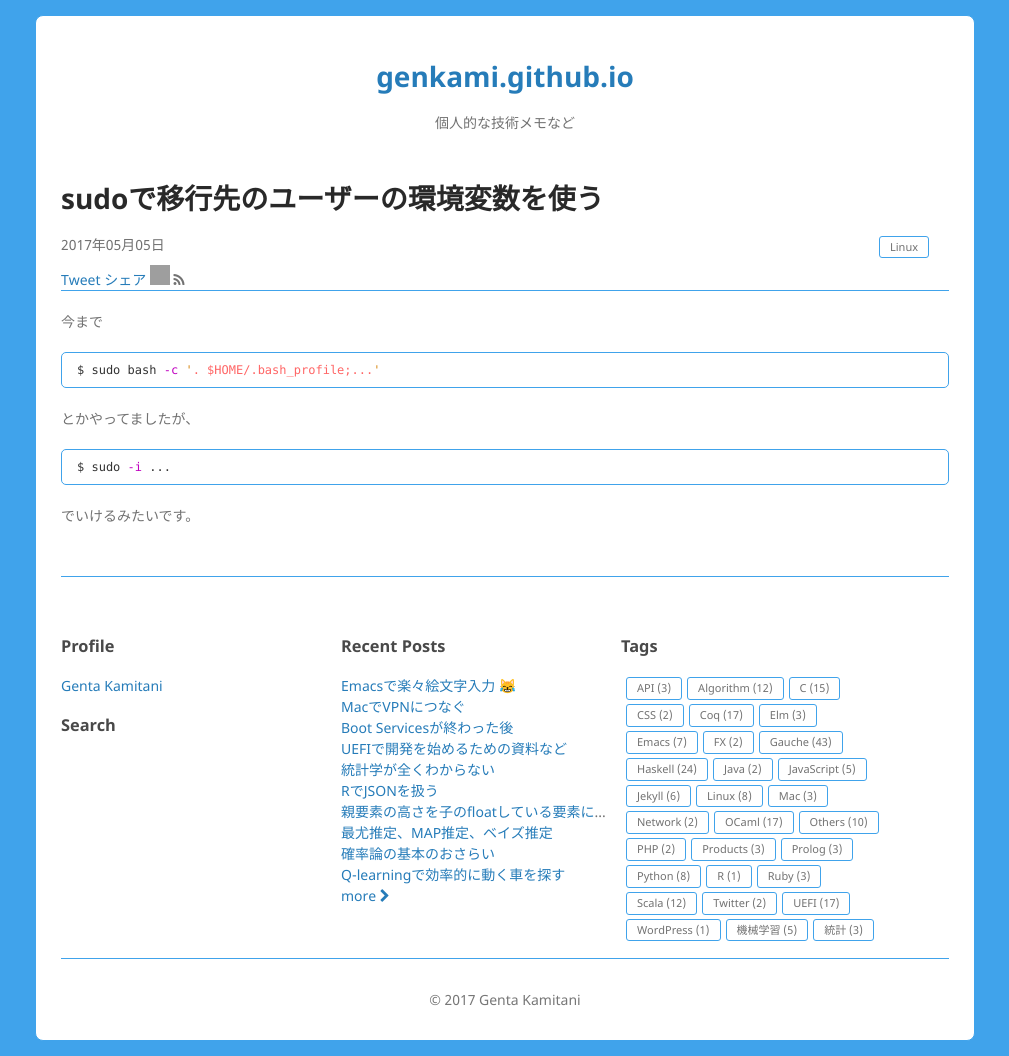
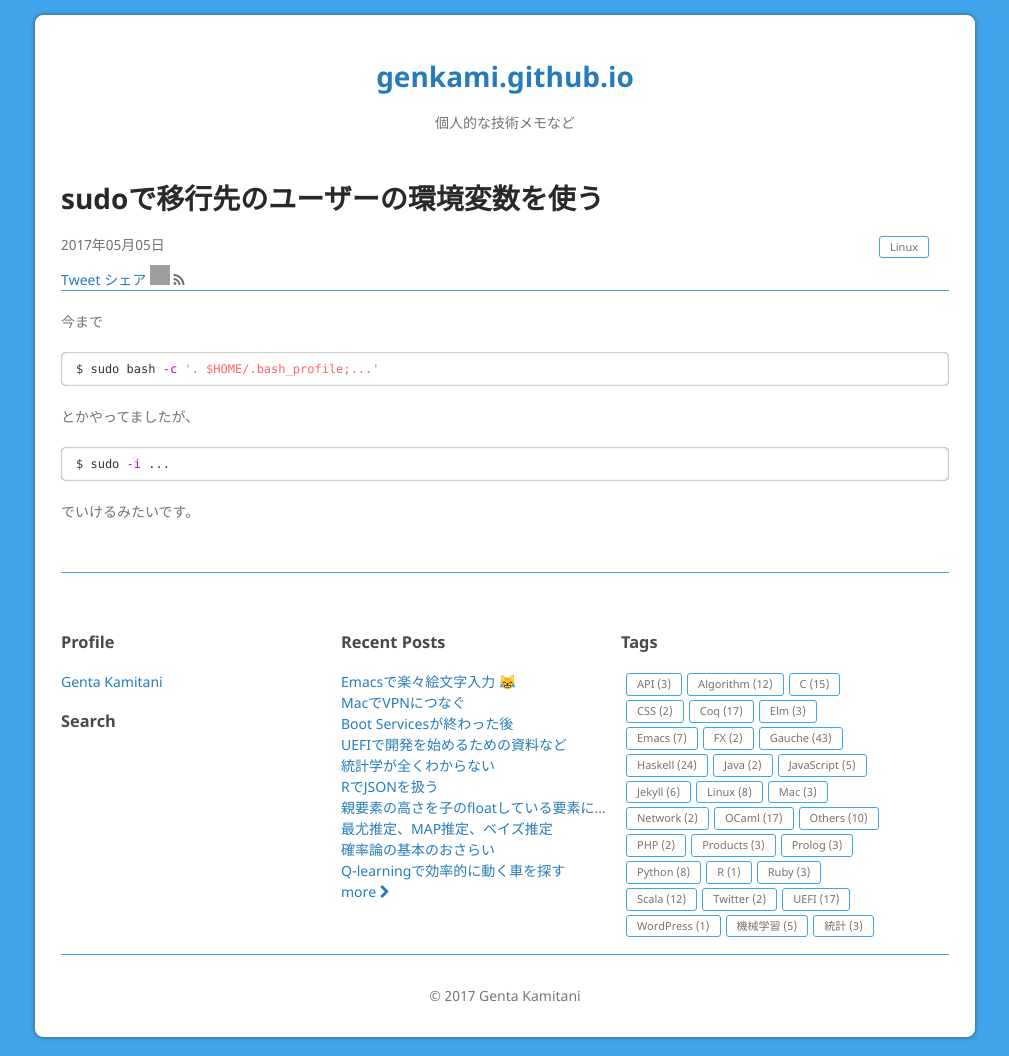
Before and after one commit to genkami/genkami.github.io, a Jekyll site: the page built from _posts/2017-05-05-203930.html, in a window 1280 px wide. Shown: the whole page, without its empty margins (135-1144 px from the left). Built offline with Jekyll 4.4.1, drawn with Linux system fonts in a browser that asks for light colours; emoji names are drawn with the system emoji font; comment, search, counter and statistics services are not loaded; grey boxes are pictures that could not be loaded.

Commit message:
影つけた

```diff
--- a/_sass/genkami-github-io.scss
+++ b/_sass/genkami-github-io.scss
@@ -51,6 +51,7 @@ $wrapper-padding-bottom: 15px;
     border: 1px solid $border-color;
     border-radius: 8px;
     background-color: $inner-background-color;
+    box-shadow: 0px 0px 4px 0px $shadow-color;
 }
 
 header {
@@ -75,8 +76,8 @@ pre {
     padding: 8px 15px;
     background-color: $code-background-color;
     border-radius: 5px;
-    border: 1px solid $code-border-color;
     overflow-x: auto;
+    box-shadow: inset 0px 0px 2px 0px $shadow-color;
 }
 
 code, pre {
@@ -120,6 +121,9 @@ a:hover, a:focus {
 
 .article-metadata .tag-list {
     float: right;
+}
+
+.article-body {
 }
 
 .article-nav {
--- a/_sass/theme/pale.scss
+++ b/_sass/theme/pale.scss
@@ -1,14 +1,15 @@
 $outer-background-color: #40a3eb;
 $inner-background-color: #ffffff;
+$shadow-color: #454e53;
 
-$border-color: $outer-background-color;
+$border-color: $inner-background-color;
 
 $font-color: #727272;
 
 $link-color: #267cb9;
 $link-hover-color: #006699;
 
-$hr-color: $border-color; // #ff9ca8
+$hr-color: $outer-background-color; // #ff9ca8
 $table-border-color: #e5e5e5;
 
 $code-background-color: $inner-background-color;
@@ -19,7 +20,7 @@ $tag-font-color: $font-color;
 $tag-font-hover-color: $tag-font-color;
 $tag-font-active-color: $tag-font-color;
 $tag-background-color: $inner-background-color;
-$tag-border-color: $border-color; // #d3f9ff;
+$tag-border-color: $outer-background-color; // #d3f9ff;
 
 $h1-color: #292929;
 $h2-color: #393939;
```
